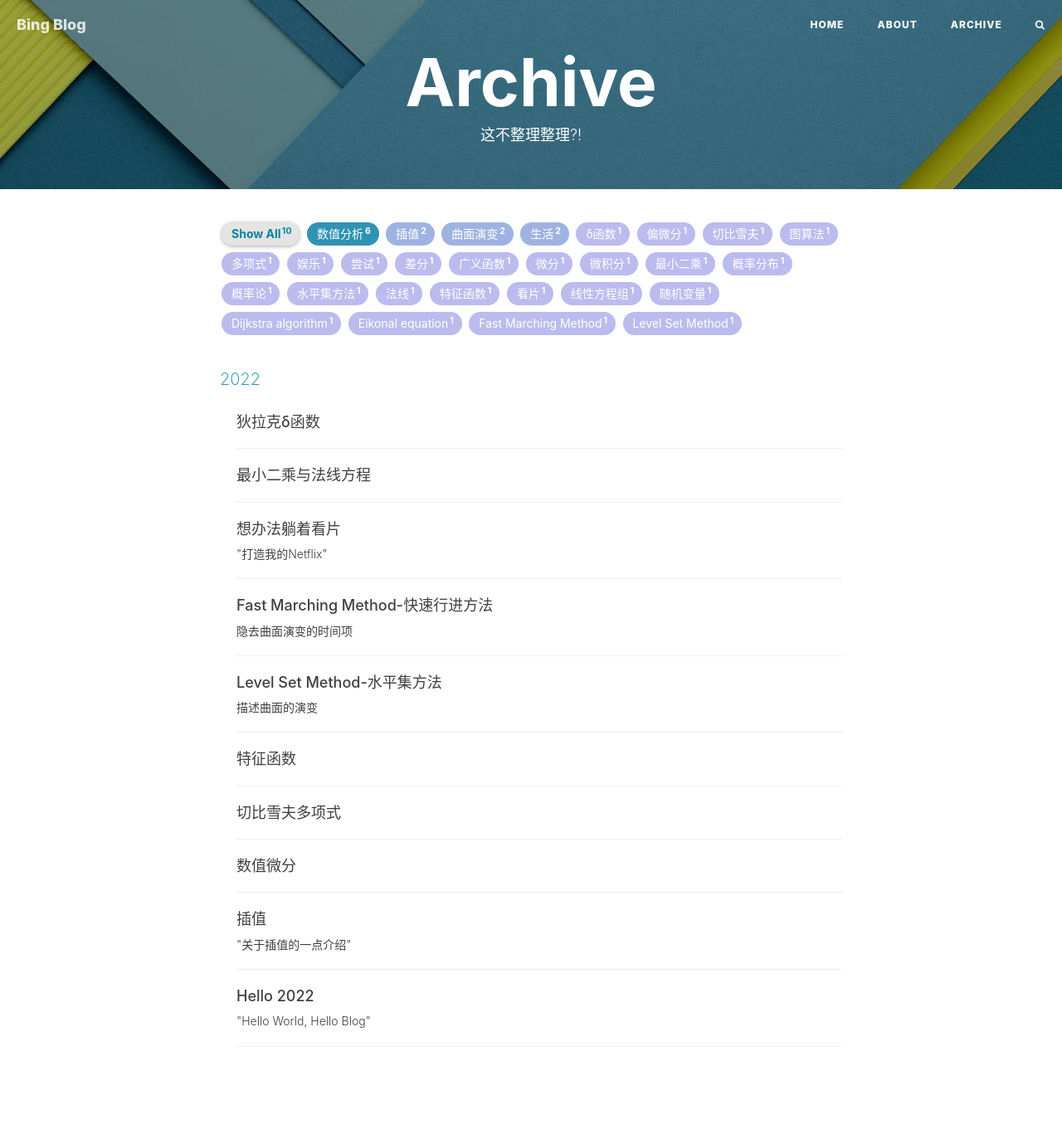
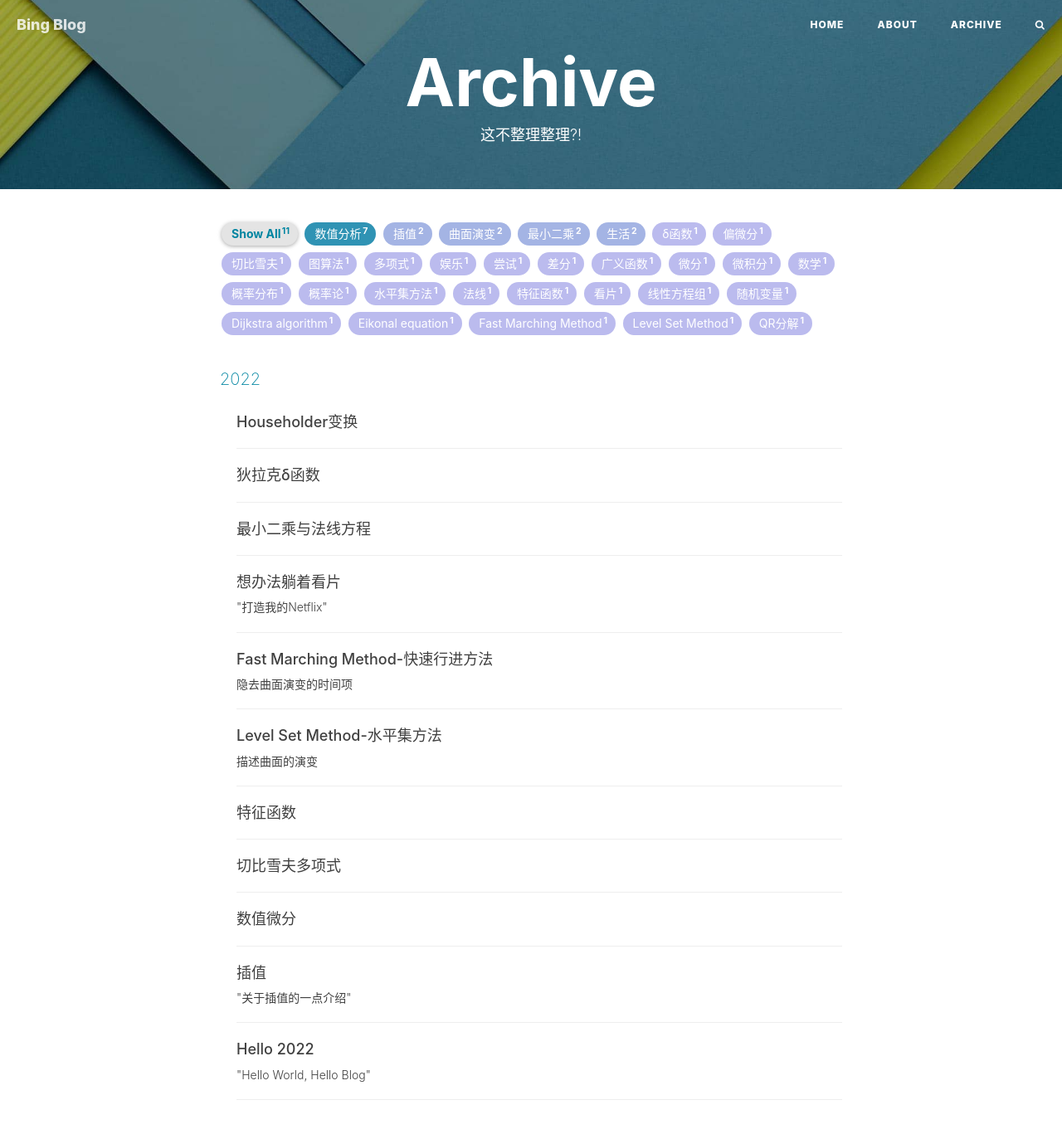
Before and after one commit to qiubinglin/qiubinglin.github.io, a Jekyll site: the page built from archive.html, in a window 1280 px wide. Shown: the whole page at 83% size. Built offline with Jekyll 4.4.1, drawn with Linux system fonts in a browser that asks for light colours; nearby versions of some CDN libraries; comment, search, counter and statistics services are not loaded; before the commit the page ends 1309 px from its top, so only the background shows below that; some of the changed lines change nothing that is shown.

Commit message:
Post Householder Transformation

```diff
--- a/_draft/Householder Transformation.md
+++ b/_posts/2022-11-10-Householder Transformation.md
@@ -1,7 +1,7 @@
 ---
 layout:     post
 title:      "Householder变换"
-date:       2022-02-13 13:32:00
+date:       2022-11-10 16:08:00
 author:     "Bing"
 catalog:    true
 tags:
```
